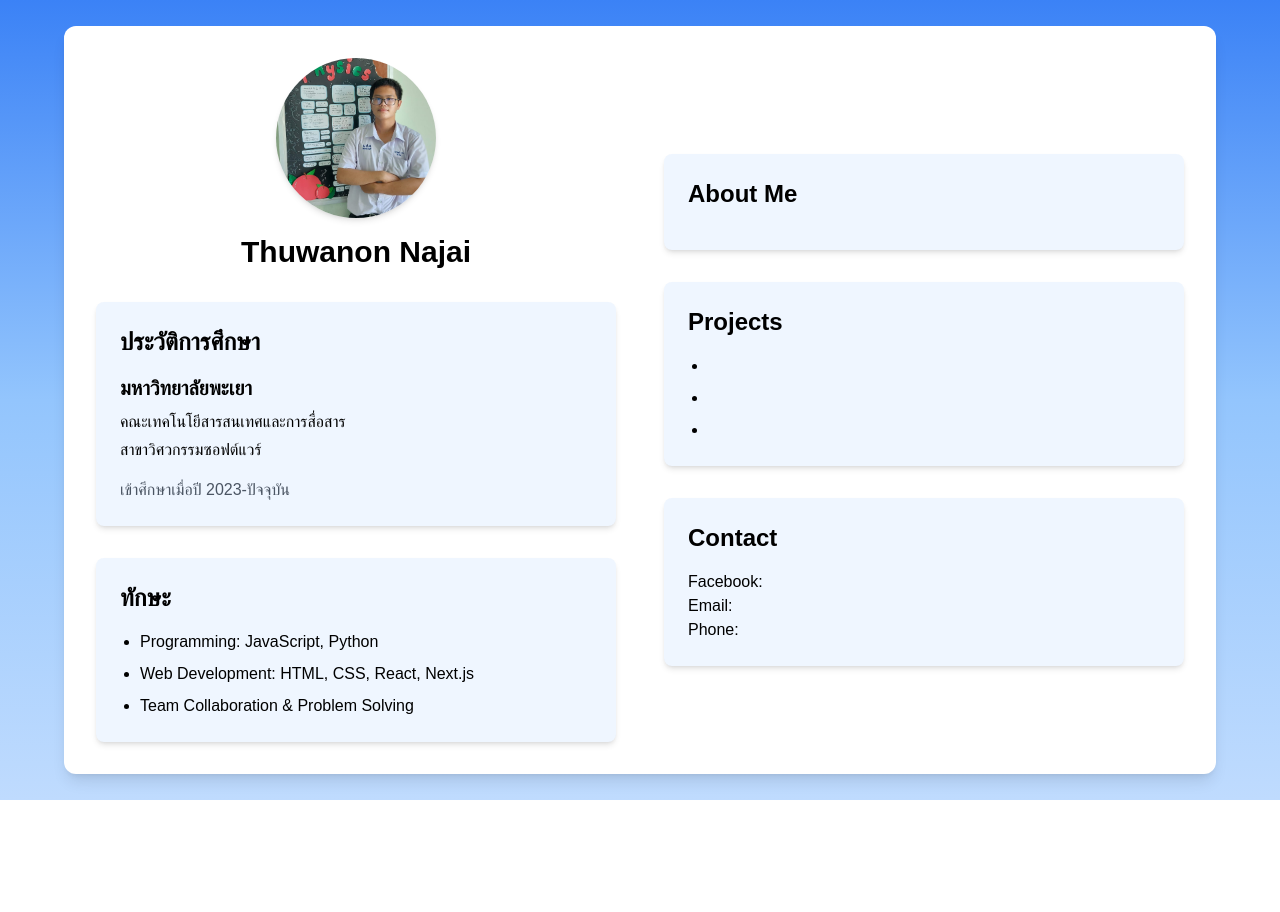
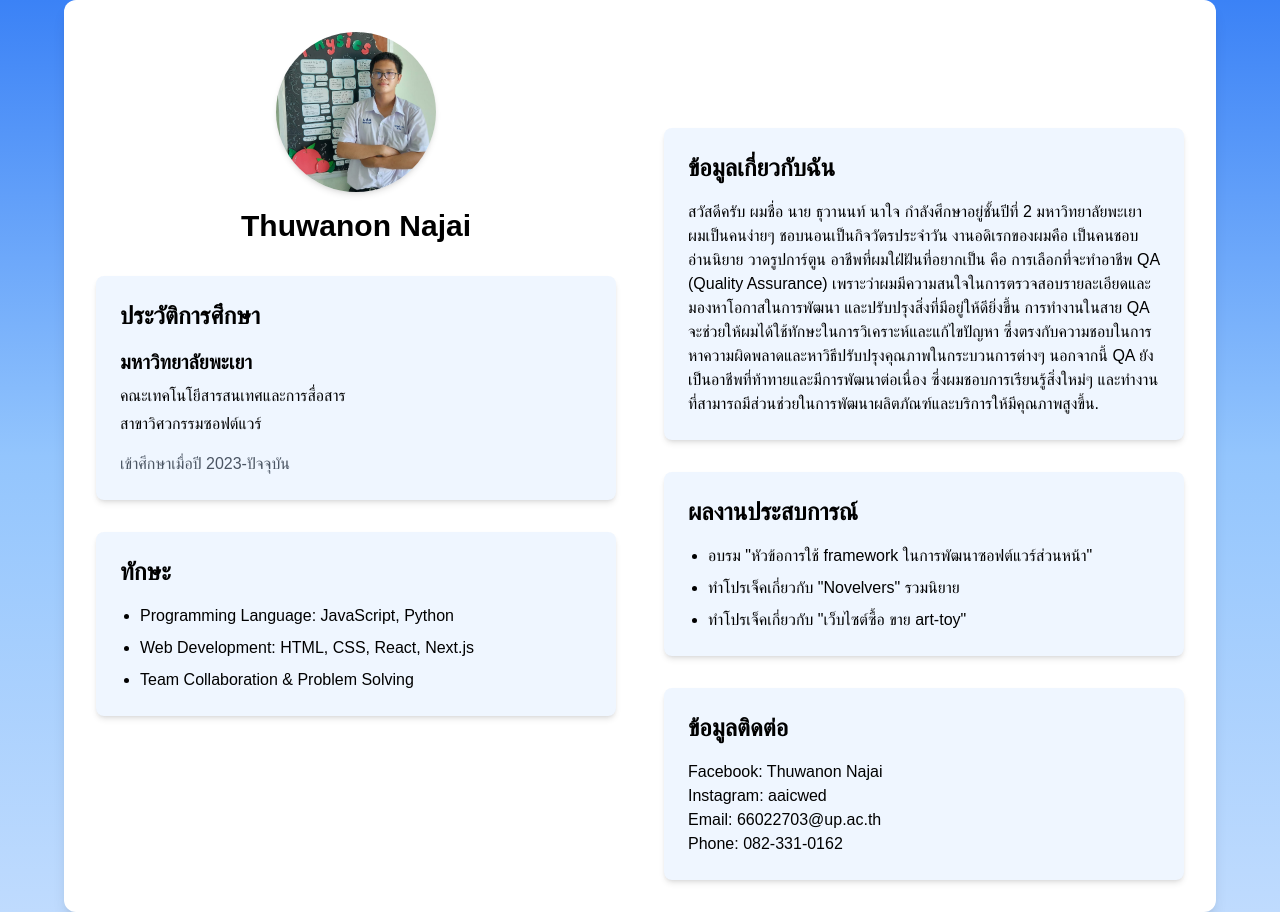
Before and after one commit to poiuytgh/Portfolio-66022703, a Next.js app: page /data in a window 1280 px wide. Before the commit the page ends 800 px from the top, so only its background shows below. Built offline with nearby package versions, Linux system fonts and the light colour scheme.

Commit message:
dsfsed432

```diff
--- a/app/data/page.tsx
+++ b/app/data/page.tsx
@@ -33,7 +33,7 @@ export default function PortfolioPage() {
           <div className="p-6 bg-blue-50 rounded-lg shadow-md">
             <h2 className="text-2xl font-bold mb-4">ทักษะ</h2>
             <ul className="list-disc pl-5 space-y-2">
-              <li>Programming: JavaScript, Python</li>
+              <li>Programming Language: JavaScript, Python</li>
               <li>Web Development: HTML, CSS, React, Next.js</li>
               <li>Team Collaboration & Problem Solving</li>
             </ul>
@@ -46,29 +46,37 @@ export default function PortfolioPage() {
           <div className="space-y-8">
             {/* About Me Section */}
             <div className="p-6 bg-blue-50 rounded-lg shadow-md">
-              <h2 className="text-2xl font-bold mb-4">About Me</h2>
+              <h2 className="text-2xl font-bold mb-4">ข้อมูลเกี่ยวกับฉัน</h2>
               <p>
-
+              สวัสดีครับ ผมชื่อ นาย ธุวานนท์ นาใจ กําลังศึกษาอยู่ชั้นปีที่ 2 มหาวิทยาลัยพะเยา
+              ผมเป็นคนง่ายๆ ชอบนอนเป็นกิจวัตรประจําวัน งานอดิเรกของผมคือ เป็นคนชอบอ่านนิยาย
+              วาดรูปการ์ตูน อาชีพที่ผมใฝ่ฝันที่อยากเป็น คือ การเลือกที่จะทำอาชีพ QA (Quality Assurance)
+              เพราะว่าผมมีความสนใจในการตรวจสอบรายละเอียดและมองหาโอกาสในการพัฒนา
+              และปรับปรุงสิ่งที่มีอยู่ให้ดียิ่งขึ้น การทำงานในสาย QA จะช่วยให้ผมได้ใช้ทักษะในการวิเคราะห์และแก้ไขปัญหา
+              ซึ่งตรงกับความชอบในการหาความผิดพลาดและหาวิธีปรับปรุงคุณภาพในกระบวนการต่างๆ
+              นอกจากนี้ QA ยังเป็นอาชีพที่ท้าทายและมีการพัฒนาต่อเนื่อง ซึ่งผมชอบการเรียนรู้สิ่งใหม่ๆ
+              และทำงานที่สามารถมีส่วนช่วยในการพัฒนาผลิตภัณฑ์และบริการให้มีคุณภาพสูงขึ้น.
               </p>
             </div>
 
             {/* Projects Section */}
             <div className="p-6 bg-blue-50 rounded-lg shadow-md">
-              <h2 className="text-2xl font-bold mb-4">Projects</h2>
+              <h2 className="text-2xl font-bold mb-4">ผลงานประสบการณ์</h2>
               <ul className="list-disc pl-5 space-y-2">
-                <li></li>
-                <li></li>
-                <li></li>
+                <li>อบรม "หัวข้อการใช้ framework ในการพัฒนาซอฟต์แวร์ส่วนหน้า"</li>
+                <li>ทําโปรเจ็คเกี่ยวกับ "Novelvers" รวมนิยาย</li>
+                <li>ทําโปรเจ็คเกี่ยวกับ "เว็บไซต์ซื้อ ขาย art-toy"</li>
               </ul>
             </div>
           </div>
 
           {/* Contact Section */}
           <div className="p-6 bg-blue-50 rounded-lg shadow-md">
-            <h2 className="text-2xl font-bold mb-4">Contact</h2>
-            <p>Facebook:</p>
-            <p>Email:</p>
-            <p>Phone:</p>
+            <h2 className="text-2xl font-bold mb-4">ข้อมูลติดต่อ</h2>
+            <p>Facebook: Thuwanon Najai</p>
+            <p>Instagram: aaicwed</p>
+            <p>Email: 66022703@up.ac.th</p>
+            <p>Phone: 082-331-0162</p>
           </div>
         </div>
       </div>
```
